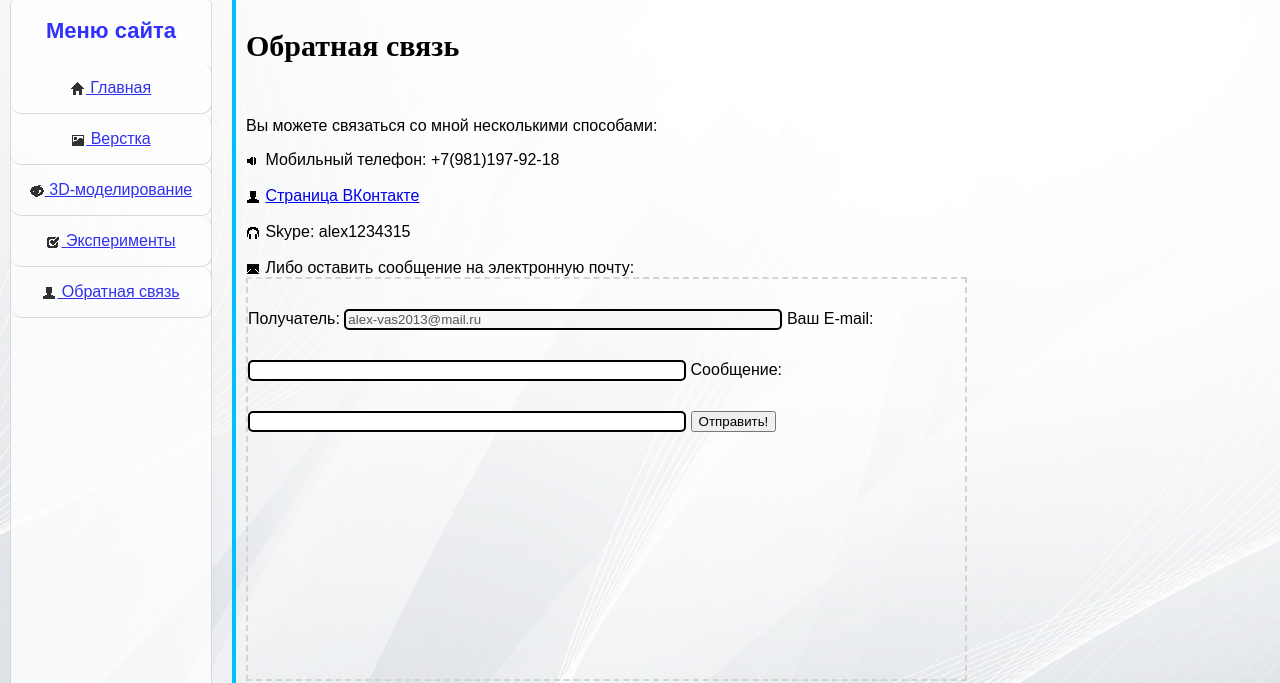
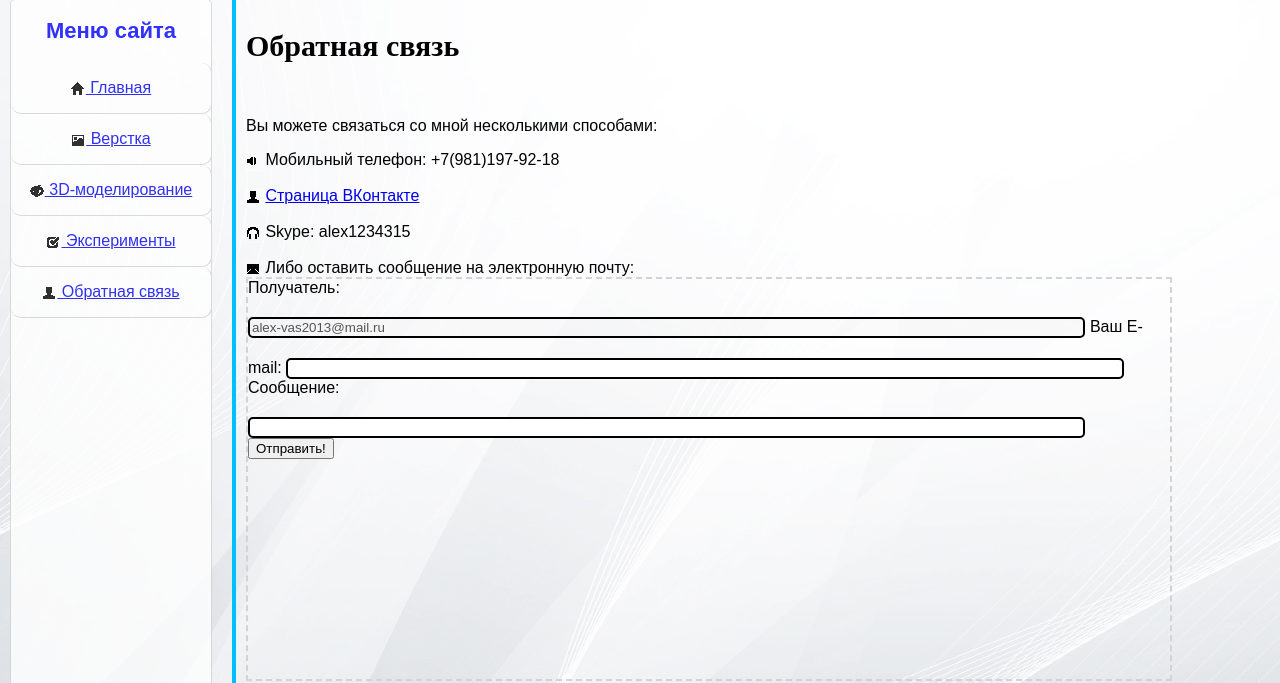
Before and after one commit to alexey-vasunin/alexey-vasunin.github.io, a PHP site: page /feedback.html in a window 1280 px wide. Shown: the part 92-775 px from the top of the page. Run offline with PHP 8.4, Linux system fonts and the light colour scheme.

Commit message:
Update style_index.css

```diff
--- a/style_index.css
+++ b/style_index.css
@@ -204,14 +204,15 @@ a:visited,
 form[name="email"] {
 	display:block;
 	border: 2px dashed lightgray;
-	width: 70%;
+	width: 90%;
+	padding-left: auto;
 	height: 400px;
 }
 
 input[type="text"],
 input[type="textarea"] {
-	width:60%;
-	margin-top: 30px;
+	width:90%;
+	margin-top: 20px;
 	border: 2px solid black;
 	border-radius: 5px;
 }
```
